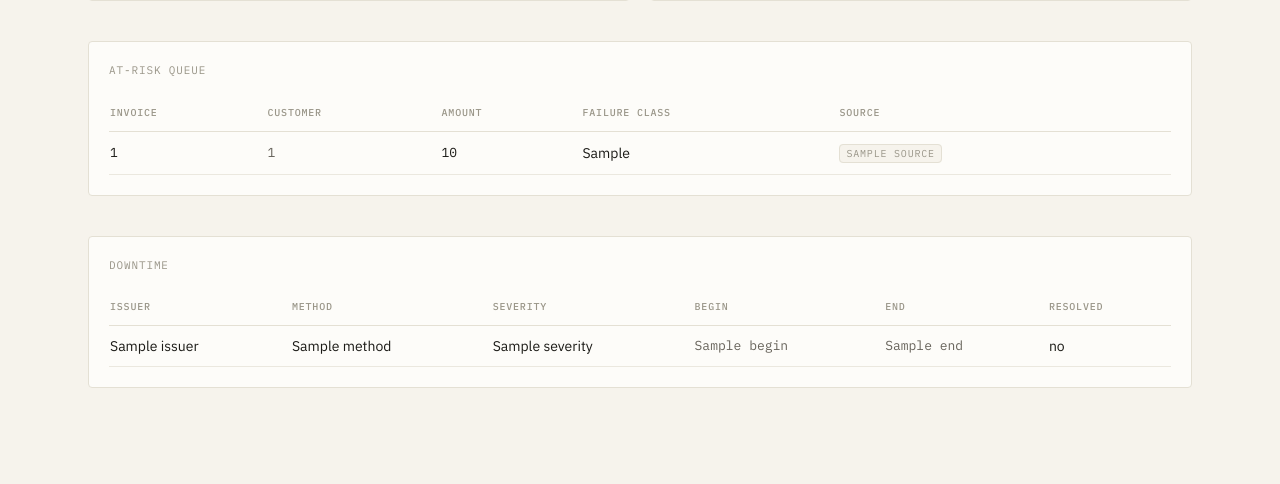
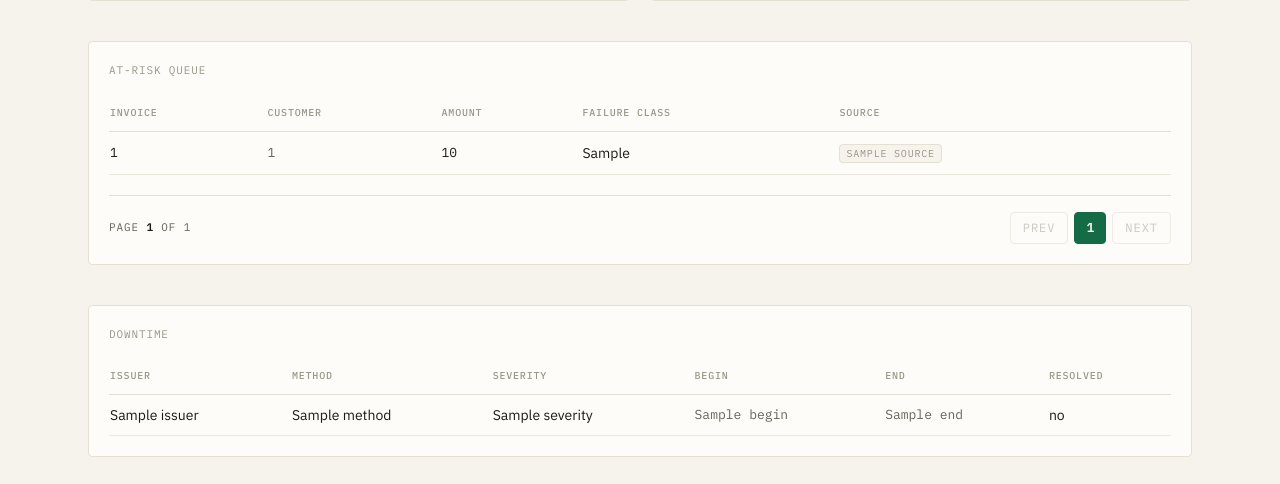
Before and after one commit to sujalbistaa/razorpay-buildathon, a Python web app: template src/vasool/api/templates/dashboard.html in a window 1280 px wide. Shown: the part 819-1303 px from the top of the page. Run offline with Jinja, Linux system fonts and the light colour scheme; the template is opened without the code that fills it: most values are stand-ins (such as "Sample title", 1, 10 or a date in 2020); some libraries are stand-ins or nearby versions.

Commit message:
feat(dashboard): paginate at-risk queue, 10 rows per page
The queue rendered every at-risk invoice unbounded on one page. Split
it into a partial template swapped via HTMX (?page=N, hx-push-url so
pages stay linkable/back-button-safe) with numbered page controls --
keeps dashboard state server-rendered per CLAUDE.md, no client JS state.

```diff
--- /dev/null
+++ b/src/vasool/api/templates/_at_risk_queue.html
@@ -0,0 +1,61 @@
+<div id="at-risk-queue">
+    <div class="overflow-x-auto">
+        <table class="w-full text-sm">
+            <thead>
+                <tr class="text-left border-b border-line">
+                    <th class="py-2 pr-4 label text-[10px] text-ink-faint font-medium">Invoice</th>
+                    <th class="py-2 pr-4 label text-[10px] text-ink-faint font-medium">Customer</th>
+                    <th class="py-2 pr-4 label text-[10px] text-ink-faint font-medium">Amount</th>
+                    <th class="py-2 pr-4 label text-[10px] text-ink-faint font-medium">Failure class</th>
+                    <th class="py-2 pr-4 label text-[10px] text-ink-faint font-medium">Source</th>
+                    <th class="py-2 pr-4"></th>
+                </tr>
+            </thead>
+            <tbody>
+                {% for inv in at_risk_invoices %}
+                <tr class="border-b border-line/70 hover:bg-accent-soft/40 transition-colors">
+                    <td class="py-2.5 pr-4 font-mono text-[13px]">{{ inv.invoice_id }}</td>
+                    <td class="py-2.5 pr-4 font-mono text-[13px] text-ink-muted">{{ inv.customer_id }}</td>
+                    <td class="py-2.5 pr-4 font-mono text-[13px]">{{ inv.amount_inr }}</td>
+                    <td class="py-2.5 pr-4">{{ inv.failure_class }}</td>
+                    <td class="py-2.5 pr-4">
+                        <span class="px-1.5 py-0.5 rounded text-[10px] label {{ 'bg-accent-soft text-accent-strong' if inv.source == 'live' else 'bg-paper text-ink-faint border border-line' }}">{{ inv.source }}</span>
+                    </td>
+                    <td class="py-2.5 pr-4">
+                        {% if inv.source == 'seed' %}
+                        <a href="/inspector/{{ inv.invoice_id }}" class="text-accent hover:text-accent-strong hover:underline text-xs font-medium">inspect →</a>
+                        {% endif %}
+                    </td>
+                </tr>
+                {% else %}
+                <tr><td colspan="6" class="py-6 text-ink-faint text-sm">Nothing at risk right now.</td></tr>
+                {% endfor %}
+            </tbody>
+        </table>
+    </div>
+    <div class="flex items-center justify-between mt-5 pt-4 border-t border-line">
+        <p class="label text-[11px] text-ink-muted">Page <span class="text-ink font-semibold">{{ at_risk_page }}</span> of {{ at_risk_total_pages }}</p>
+        <div class="flex items-center gap-1.5">
+            {% if at_risk_page > 1 %}
+            <button hx-get="/?page={{ at_risk_page - 1 }}" hx-target="#at-risk-queue" hx-swap="outerHTML" hx-push-url="true"
+                class="px-3 py-1.5 rounded border border-line bg-card text-ink-muted hover:border-accent/40 hover:text-accent-strong transition-colors text-[12px] label">prev</button>
+            {% else %}
+            <span class="px-3 py-1.5 rounded border border-line/60 text-ink-faint/50 text-[12px] label cursor-not-allowed">prev</span>
+            {% endif %}
+            {% for p in range(1, at_risk_total_pages + 1) %}
+                {% if p == at_risk_page %}
+                <span class="w-8 h-8 flex items-center justify-center rounded border border-accent bg-accent text-paper text-[13px] font-mono font-semibold">{{ p }}</span>
+                {% else %}
+                <button hx-get="/?page={{ p }}" hx-target="#at-risk-queue" hx-swap="outerHTML" hx-push-url="true"
+                    class="w-8 h-8 flex items-center justify-center rounded border border-line bg-card text-ink-muted hover:border-accent/40 hover:text-accent-strong transition-colors text-[13px] font-mono">{{ p }}</button>
+                {% endif %}
+            {% endfor %}
+            {% if at_risk_page < at_risk_total_pages %}
+            <button hx-get="/?page={{ at_risk_page + 1 }}" hx-target="#at-risk-queue" hx-swap="outerHTML" hx-push-url="true"
+                class="px-3 py-1.5 rounded border border-line bg-card text-ink-muted hover:border-accent/40 hover:text-accent-strong transition-colors text-[12px] label">next</button>
+            {% else %}
+            <span class="px-3 py-1.5 rounded border border-line/60 text-ink-faint/50 text-[12px] label cursor-not-allowed">next</span>
+            {% endif %}
+        </div>
+    </div>
+</div>
```
Also changed, not shown: src/vasool/api/dashboard.py (+19 -3 lines), src/vasool/api/templates/dashboard.html (+1 -34 lines).
